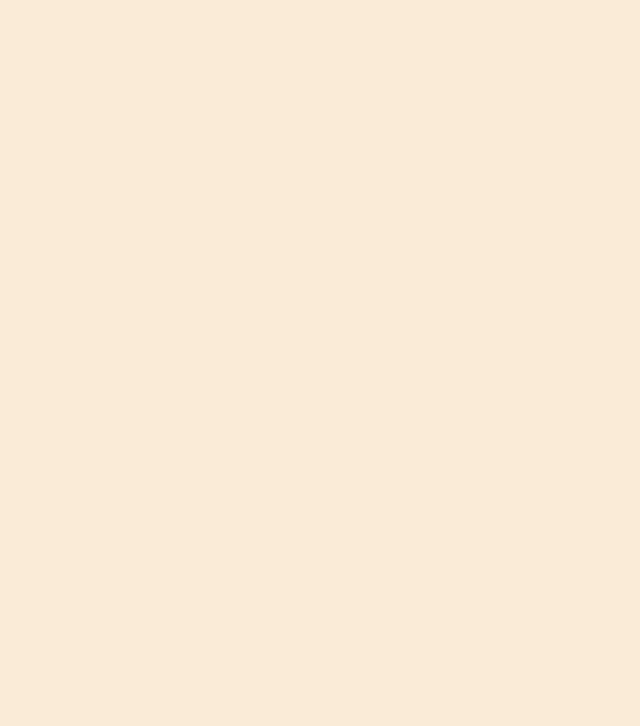
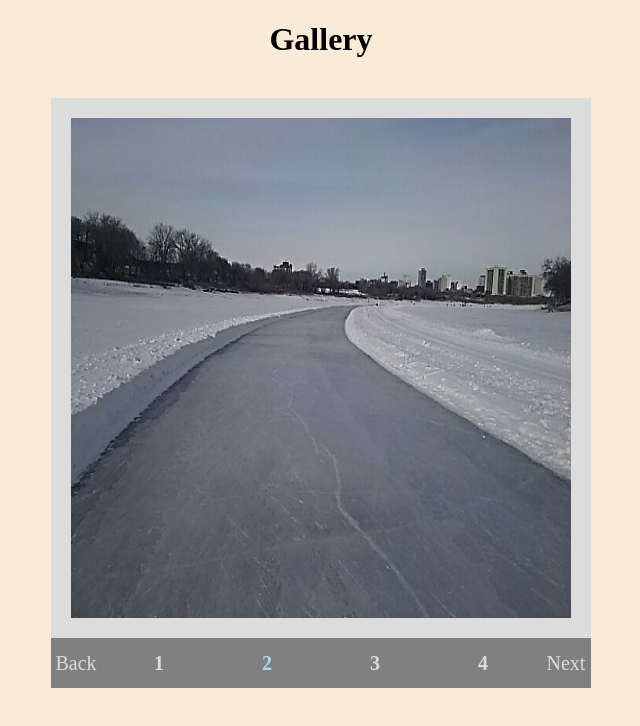
Before and after one commit to Satoshi-Sh/dynamic-, a website built with webpack: page slide-show/dist/index.html in a window 1280 px wide. Shown: the whole page, without its empty margins (319-959 px from the left). Built offline with nearby package versions, Linux system fonts and the light colour scheme.

Commit message:
Implement animation and set timeout to change picture

```diff
--- a/slide-show/src/index.js
+++ b/slide-show/src/index.js
@@ -1,6 +1,132 @@
-import _ from 'lodash';
+import { create } from 'lodash';
 import './style.css';
 
-const nav = document.querySelector('.navigation');
+// import pictures
+// refer https://stackoverflow.com/questions/42118296/dynamically-import-images-from-a-directory-using-webpack
 
-console.log(nav.innerText);
+function importAll(r) {
+  const images = {};
+  r.keys().map((item, index) => { images[item.replace('./', '')] = r(item); });
+  return images;
+}
+
+const images = importAll(require.context('./images', false, /\.(png|jpe?g|svg)$/));
+
+const gallery = document.querySelector('.gallery');
+
+function makeImage(path, id) {
+  const myIcon = new Image();
+  myIcon.src = path;
+  myIcon.setAttribute('id', `image_${id}`);
+  gallery.append(myIcon);
+}
+
+// check number of files
+
+const keys = Object.keys(images);
+
+for (let i = 0; i < keys.length; i++) {
+  makeImage(`${images[keys[i]]}`, i);
+}
+
+function showImage(index) {
+  // use zIndex 1 for displayed image
+  const image = document.querySelector(`#image_${index}`);
+  image.style.zIndex = 1;
+  // add animation
+  image.classList.add('fadeout');
+  // else zInsex 0
+  for (let i = 0; i < keys.length; i++) {
+    if (i === index) {
+      continue;
+    } else {
+      const imageElse = document.querySelector(`#image_${i}`);
+      imageElse.style.zIndex = 0;
+      imageElse.classList.remove('fadeout');
+    }
+  }
+  // change current image number in the handle
+
+  const handleNumber = document.querySelector(`#number_${index}`);
+  if (handleNumber) {
+    handleNumber.style.color = 'lightblue';
+    // else color
+    for (let i = 0; i < keys.length; i++) {
+      if (i === index) {
+        continue;
+      } else {
+        const numberElse = document.querySelector(`#number_${i}`);
+        numberElse.style.color = 'gainsboro';
+      }
+    }
+  }
+}
+
+// create handle
+const handleUl = document.querySelector('.handle');
+
+function createDiv(name) {
+  const div = document.createElement('div');
+  div.classList.add('button');
+  div.setAttribute('id', name);
+  div.innerText = name;
+  handleUl.appendChild(div);
+}
+
+createDiv('Back');
+// make div between Back and Next;
+
+const div = document.createElement('div');
+div.classList.add('numbers');
+div.innerHTML = '<ul></ul>';
+for (let i = 0; i < keys.length; i++) {
+  const li = document.createElement('li');
+  li.classList.add('number');
+  li.setAttribute('id', `number_${i}`);
+  li.innerText = i + 1;
+  const ul = div.querySelector('ul');
+  ul.appendChild(li);
+  div.appendChild(ul);
+}
+handleUl.appendChild(div);
+
+createDiv('Next');
+
+// add trigger to back and next button
+
+const buttons = document.querySelectorAll('.button');
+buttons.forEach((button) => {
+  button.addEventListener('click', (e) => {
+    const operation = e.target.innerText;
+    showNext(operation);
+  });
+});
+
+function showNext(operation) {
+  const current = parseInt(document.querySelector('img[style="z-index: 1;"]').getAttribute('id').split('_').at(1));
+  if (operation === 'Back' & current - 1 >= 0) {
+    showImage(current - 1);
+  } else if (operation === 'Next' & current + 1 < keys.length) {
+    showImage(current + 1);
+  } else if (operation === 'Next' & current + 1 == keys.length) {
+    showImage(0);
+  } else if (operation === 'Back' & current - 1 == -1) {
+    showImage(keys.length - 1);
+  }
+}
+
+// add trigger to numebers
+
+const numbers = document.querySelectorAll('.number');
+numbers.forEach((number) => {
+  number.addEventListener('click', () => {
+    const index = number.getAttribute('id').split('_').at(1);
+    showImage(parseInt(index));
+  });
+});
+
+// default
+showImage(0);
+
+// set timeout
+setInterval(showNext, 5000, 'Next');
--- a/slide-show/src/style.css
+++ b/slide-show/src/style.css
@@ -1,3 +1,96 @@
 body {
     background-color: antiquewhite;
 }
+h1 {
+    text-align:center;
+}
+
+img{
+    height:500px;
+    width:500px;
+    padding:20px;
+    position:absolute;
+}
+
+.gallery {
+  margin-top:40px;
+  margin-left:auto;
+  margin-right: auto;
+  width:540px;
+  height:540px;
+
+
+  background-color: gainsboro;
+}
+
+.handle{
+    width:540px;
+    height:50px;
+    background-color: gray;
+    margin-left:auto;
+    margin-right: auto;
+    display:flex;
+    align-items: center;
+    font-size:20px;
+    color:gainsboro;
+}
+
+#Back, #Next {
+    width: 50px;
+    display:flex;
+    justify-content: center;
+
+}
+.button {
+    height:50px;
+    display:flex;
+    justify-content: center;
+    align-items: center;
+    cursor:pointer;
+}
+
+.button:hover{
+    background-color: darkgrey;
+}
+
+.numbers{
+    flex:auto;
+}
+
+.numbers ul {
+    margin:4px;
+    padding:0;
+    list-style: none;
+    display:flex;
+    justify-content: space-between;
+}
+
+.number{
+    height:50px;
+    display:flex;
+    justify-content: center;
+    align-items:center;
+    margin-left:auto;
+    margin-right:auto;
+    width:100%;
+    cursor:pointer;
+    font-weight:bold;
+}
+
+.number:hover {
+    background-color: darkgrey;
+
+}
+
+
+@keyframes fadeout {
+    0%   {opacity: 0%;}
+    25%  {opacity: 25%;}
+    50%  {opacity: 50%;}
+    100% {opacity: 100%;}
+  }
+
+.fadeout {
+    animation-name:fadeout;
+    animation-duration:1s;
+}
--- a/slide-show/webpack.config.js
+++ b/slide-show/webpack.config.js
@@ -6,6 +6,11 @@ module.exports = {
   output: {
     filename: 'main.js',
     path: path.resolve(__dirname, 'dist'),
+  },
+  resolve: {
+    fallback: {
+      fs: false,
+    },
   },
   devtool: 'inline-source-map',
   module: {
```
Also changed, not shown: slide-show/dist/653f286ed6d1a94fba59.jpg (added), slide-show/dist/79a69c9e0d0c66a1cb63.jpg (added), slide-show/dist/8005e91c60c2915dbb4f.jpg (added), slide-show/dist/ceae0df62561e09741b7.jpg (added), slide-show/dist/index.html, slide-show/src/images/pic2.jpg (added), slide-show/src/images/pic4.jpg (added), slide-show/src/images/pic5.jpg (added), slide-show/src/images/pic6.jpg (added), 5 other files.
